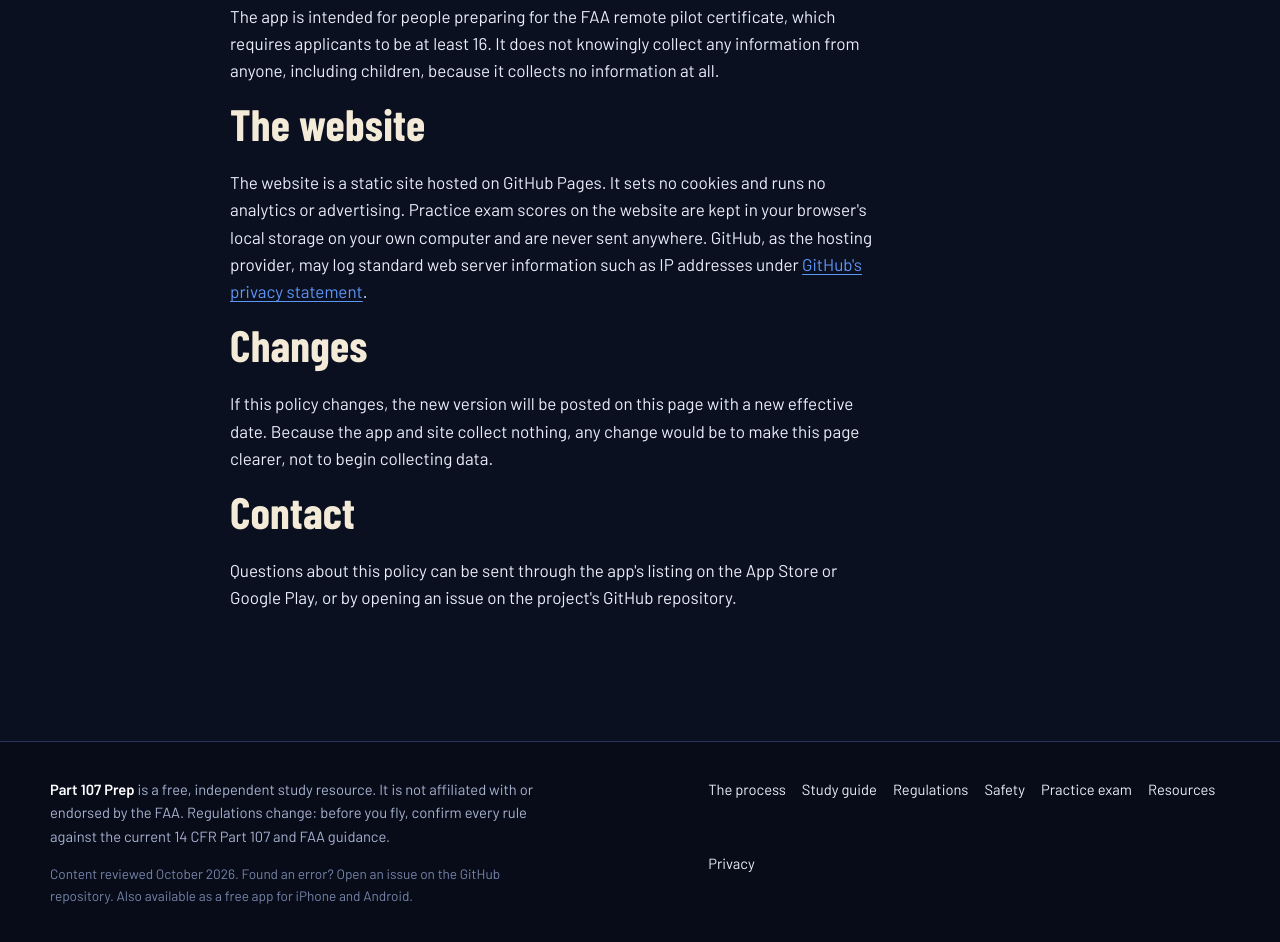
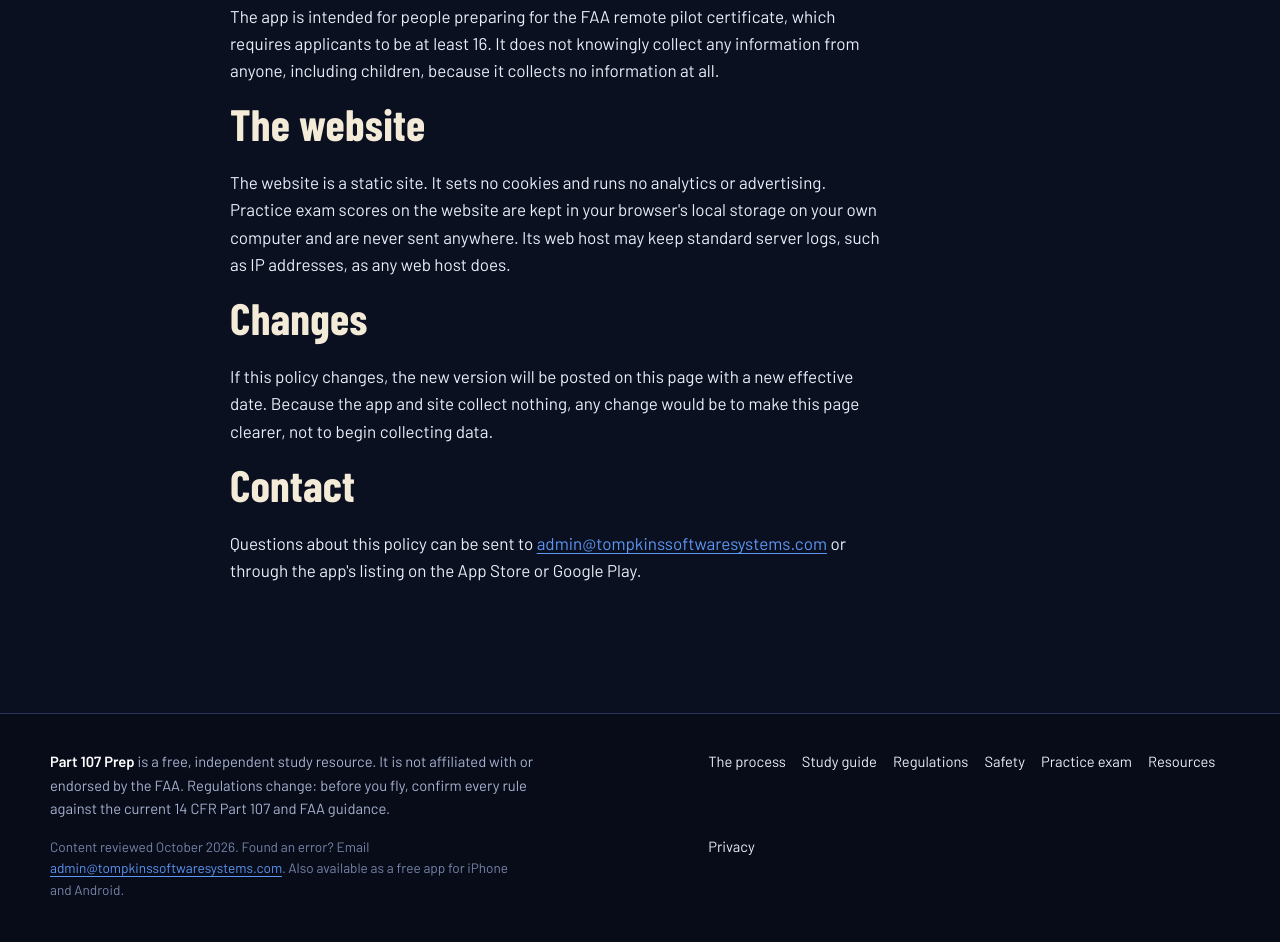
Before and after one commit to Tompkins52/part107-prep, a plain HTML site: page privacy.html in a window 1280 px wide. Shown: the part 1504-2446 px from the top of the page. Drawn offline with nearby package versions, Linux system fonts and the light colour scheme.

Commit message:
Point error reports and privacy questions to email
Error reports and privacy questions now go to admin@tompkinssoftwaresystems.com. The privacy policy describes the web host's standard server logs without naming the host, and its effective date is November 8, 2026.

```diff
--- a/privacy.html
+++ b/privacy.html
@@ -41,7 +41,7 @@
       <p class="kicker">Privacy policy</p>
       <h1>Part 107 Prep collects no data.</h1>
       <p class="lede">This policy covers the Part 107 Prep mobile app for iOS and Android and the Part 107 Prep website. Both are free study tools. Neither has an account system, analytics, advertising, or a server that stores anything about you.</p>
-      <p class="muted" style="color:var(--muted)">Effective October 15, 2026. Publisher: Tompkins Software Systems LLC.</p>
+      <p class="muted" style="color:var(--muted)">Effective November 8, 2026. Publisher: Tompkins Software Systems LLC.</p>
 
       <h2>The app</h2>
       <h3>What the app stores, and where</h3>
@@ -61,13 +61,13 @@
       <p>The app is intended for people preparing for the FAA remote pilot certificate, which requires applicants to be at least 16. It does not knowingly collect any information from anyone, including children, because it collects no information at all.</p>
 
       <h2>The website</h2>
-      <p>The website is a static site hosted on GitHub Pages. It sets no cookies and runs no analytics or advertising. Practice exam scores on the website are kept in your browser's local storage on your own computer and are never sent anywhere. GitHub, as the hosting provider, may log standard web server information such as IP addresses under <a href="https://docs.github.com/site-policy/privacy-policies/github-general-privacy-statement" rel="noopener">GitHub's privacy statement</a>.</p>
+      <p>The website is a static site. It sets no cookies and runs no analytics or advertising. Practice exam scores on the website are kept in your browser's local storage on your own computer and are never sent anywhere. Its web host may keep standard server logs, such as IP addresses, as any web host does.</p>
 
       <h2>Changes</h2>
       <p>If this policy changes, the new version will be posted on this page with a new effective date. Because the app and site collect nothing, any change would be to make this page clearer, not to begin collecting data.</p>
 
       <h2>Contact</h2>
-      <p>Questions about this policy can be sent through the app's listing on the App Store or Google Play, or by opening an issue on the project's GitHub repository.</p>
+      <p>Questions about this policy can be sent to <a href="mailto:admin@tompkinssoftwaresystems.com">admin@tompkinssoftwaresystems.com</a> or through the app's listing on the App Store or Google Play.</p>
     </div>
   </section>
 </main>
@@ -76,7 +76,7 @@
   <div class="wrap">
     <div>
       <p><strong>Part 107 Prep</strong> is a free, independent study resource. It is not affiliated with or endorsed by the FAA. Regulations change: before you fly, confirm every rule against the current 14 CFR Part 107 and FAA guidance.</p>
-      <p class="reviewed">Content reviewed October 2026. Found an error? Open an issue on the GitHub repository. Also available as a free app for iPhone and Android.</p>
+      <p class="reviewed">Content reviewed October 2026. Found an error? Email <a href="mailto:admin@tompkinssoftwaresystems.com">admin@tompkinssoftwaresystems.com</a>. Also available as a free app for iPhone and Android.</p>
     </div>
     <nav aria-label="Footer">
       <a href="process.html">The process</a>
```
Also changed, not shown: 404.html (+1 -1 lines), exam.html (+1 -1 lines), index.html (+1 -1 lines), process.html (+1 -1 lines), regulations.html (+1 -1 lines), resources.html (+1 -1 lines), safety.html (+1 -1 lines), study-airspace.html (+1 -1 lines), study-operations.html (+1 -1 lines), study-performance.html (+1 -1 lines), study-regulations.html (+1 -1 lines), study-weather.html (+1 -1 lines), study.html (+1 -1 lines).
